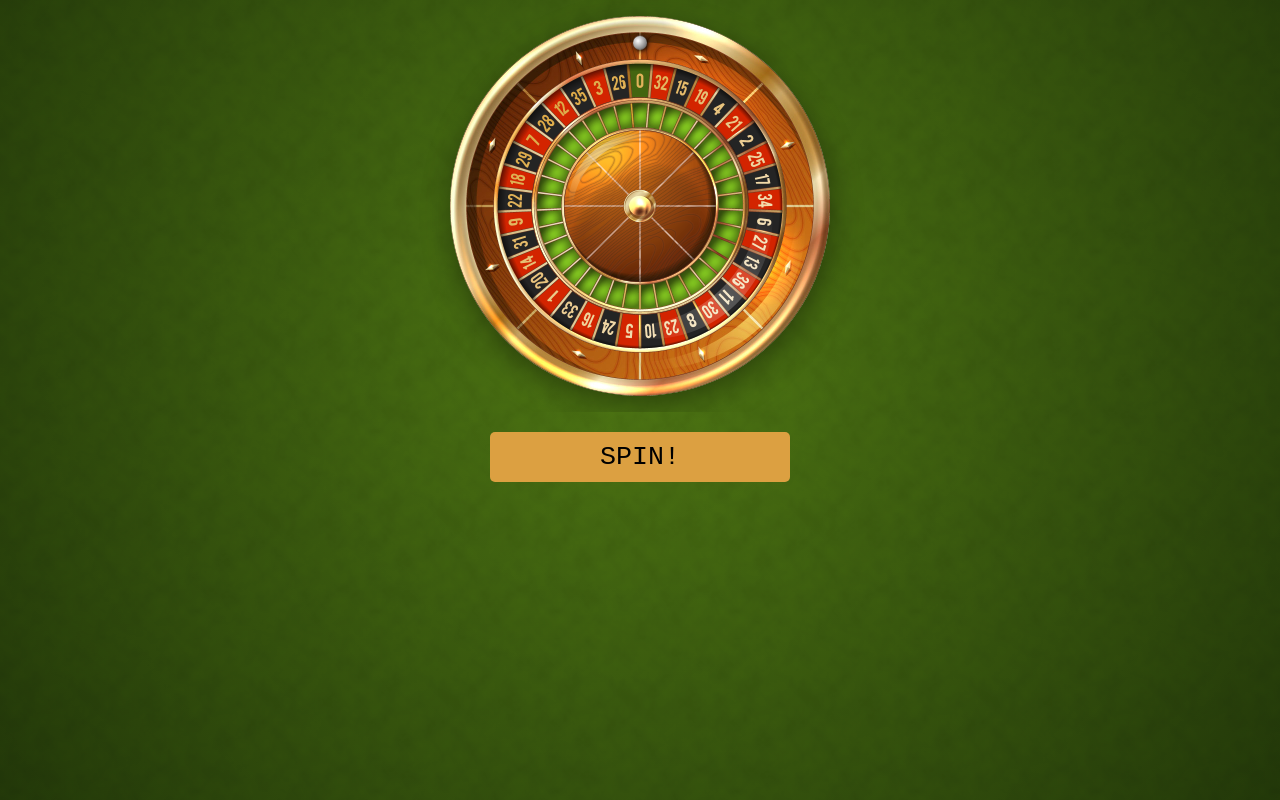
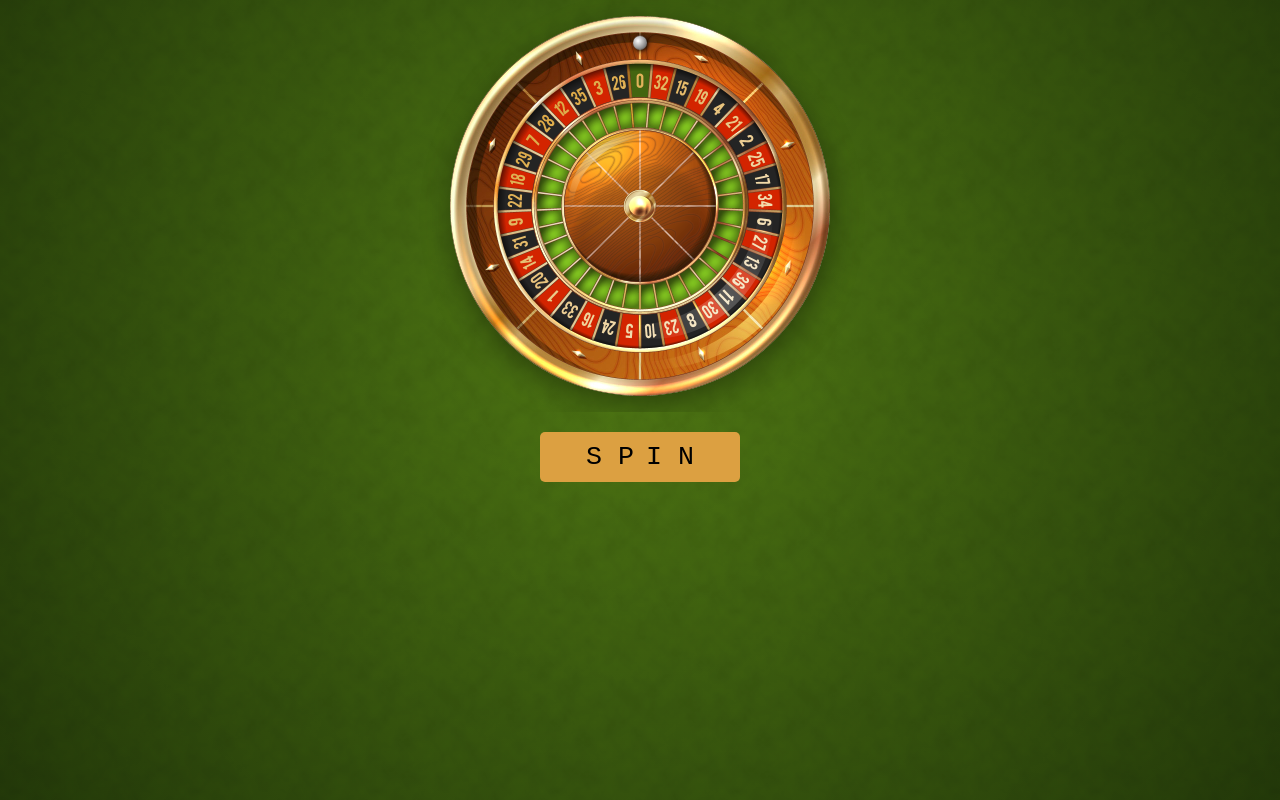
Before and after one commit to gaardee/roulette, a website built with Parcel: page index.html in a window 1280 px wide. Built offline with nearby package versions, Linux system fonts and the light colour scheme.

Commit message:
Remove middle button

```diff
--- a/index.html
+++ b/index.html
@@ -27,9 +27,8 @@
     </div>
   </div>
   <div id="spinButtonGroup">
-    <button type="button" id="spinRed"></button>
-    <button type="button" id="spin">SPIN!</button>
-    <button type="button" id="spinBlack"></button>
+    <button type="button" id="spinRed" style="text-align: right;">S&nbsp;P</button>
+    <button type="button" id="spinBlack" style="text-align: left;">I&nbsp;N</button>
   </div>
   <div class="result"></div>
   <script src="src/index.js"></script>
```
